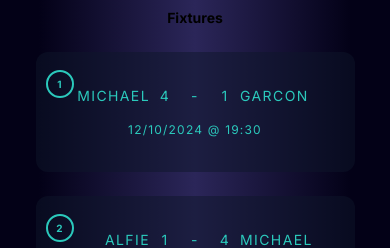
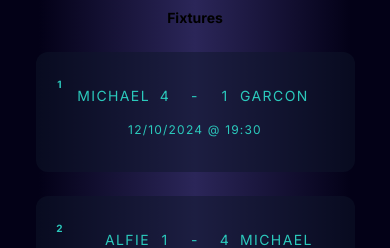
Before and after one commit to michaelgainford/michaelgainford.github.io, a Next.js app: page /projects/gaming/the-mag-premier-league in a window 390 px wide. Shown: the part 597-845 px from the top of the page. Built offline with nearby package versions, Linux system fonts and the light colour scheme; what tailwindcss-motion would draw is missing.

Commit message:
Visual tweaks.

```diff
--- a/app/projects/gaming/the-mag-premier-league/page.jsx
+++ b/app/projects/gaming/the-mag-premier-league/page.jsx
@@ -394,7 +394,7 @@ export default function PAGE_THE_MAG_PREMIER_LEAGUE () {
 								</div>
 								<div className="">
 
-								<span className={`text-xxs text-center mx-auto lowercase absolute flex justify-center items-center top-0 left-0 border-2 w-7 h-7 rounded-full p-2 leading-none font-bold ${fixture.played ? 'text-magpl border-magpl' : 'text-slate-200 border-slate-200'}`}>{fixture.game}</span>
+								<span className={`text-xxs text-center mx-auto lowercase absolute flex justify-center items-center top-0 left-0 lg:border-2 w-7 h-7 rounded-full p-2 leading-none font-bold ${fixture.played ? 'text-magpl border-magpl' : 'text-slate-200 border-slate-200'}`}>{fixture.game}</span>
 								</div>
 							</div>
 						</div>
```
